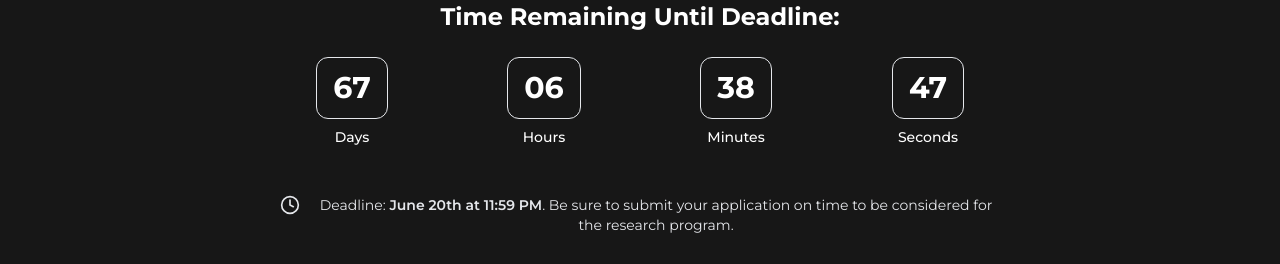
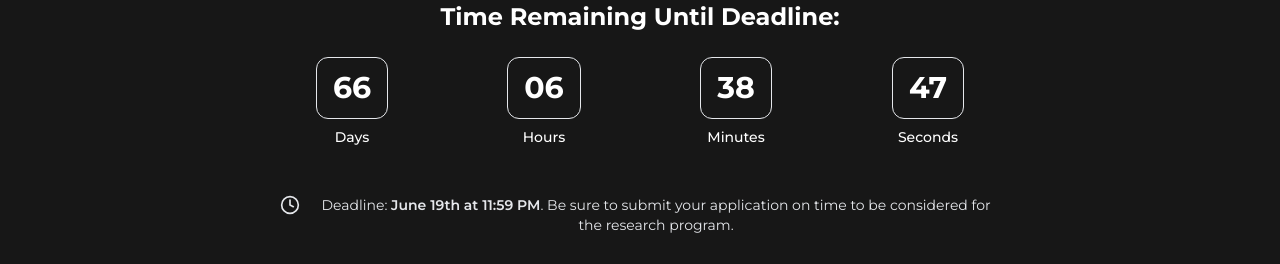
Before and after one commit to compendium-tech/stemulateprogram.com, a React (Vite) app: page / in a window 1280 px wide. Shown: the part 350-614 px from the top of the page. Built offline with nearby package versions, Linux system fonts and the light colour scheme; what javascript-time-ago would draw is missing.

Commit message:
Update deadline

```diff
--- a/src/components/application/application-form.tsx
+++ b/src/components/application/application-form.tsx
@@ -652,7 +652,7 @@ export const ApplicationForm = () => {
 
                         <div>
                           <p className="text-sm md:text-base font-medium">
-                            Deadline for the application: June 20th at 11:59 PM
+                            Deadline for the application: June 19th at 11:59 PM
                             (UTC-5)
                           </p>
                         </div>
--- a/src/components/application/program-info.tsx
+++ b/src/components/application/program-info.tsx
@@ -84,7 +84,7 @@ export const ProgramInfo: React.FC = () => (
 
       <div>
         <p className="text-sm md:text-base font-medium">
-          Deadline for the application: June 20th at 11:59 PM (UTC-5)
+          Deadline for the application: June 19th at 11:59 PM (UTC-5)
         </p>
       </div>
 
--- a/src/components/landing/countdown.tsx
+++ b/src/components/landing/countdown.tsx
@@ -3,7 +3,7 @@ import { Clock, CheckCircle } from "lucide-react"
 
 export function Countdown() {
   // Target date: June 1st at 11:59 PM of the current year
-  const targetDate = new Date(new Date().getFullYear(), 5, 20, 23, 59, 59)
+  const targetDate = new Date(new Date().getFullYear(), 5, 19, 23, 59, 59)
   const [timeLeft, setTimeLeft] = useState(calculateTimeLeft())
 
   function calculateTimeLeft() {
@@ -44,7 +44,7 @@ export function Countdown() {
               Application Deadline Has Passed
             </h3>
             <p className="text-gray-400 text-sm">
-              The deadline for submitting applications was June 20th at 11:59
+              The deadline for submitting applications was June 19th at 11:59
               PM. Please contact the program coordinator for any inquiries.
             </p>
           </div>
@@ -67,7 +67,7 @@ export function Countdown() {
                 <div className="ml-3">
                   <p className="text-xs md:text-sm text-gray-200">
                     Deadline:{" "}
-                    <span className="font-semibold">June 20th at 11:59 PM</span>
+                    <span className="font-semibold">June 19th at 11:59 PM</span>
                     . Be sure to submit your application on time to be
                     considered for the research program.
                   </p>
```
